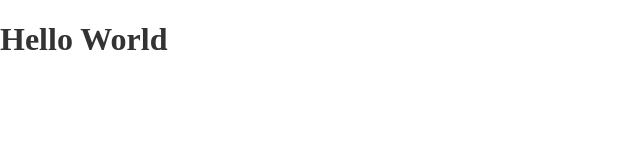
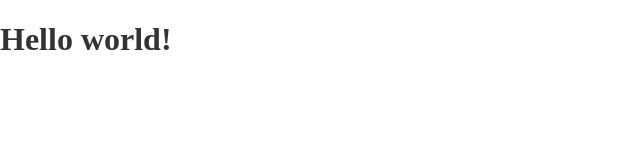
Before and after one commit to adrian2x/north-star, a React (Vite) app: page / in a window 1280 px wide. Shown: the top 160 px of the page, without its empty margins (0-640 px from the left). Built offline with nearby package versions, Linux system fonts and the light colour scheme.

Commit message:
add react router

```diff
--- a/src/app/App.tsx
+++ b/src/app/App.tsx
@@ -1,9 +1,24 @@
 import * as React from "react";
+import { Store } from "redux";
+import { Provider } from "react-redux";
+import { BrowserRouter as Router, Route } from "react-router-dom";
+
+import { Main } from "./components/Main";
 
 import "../styles/base.scss";
 
-export class App extends React.Component {
+export interface AppProps {
+  store: Store;
+}
+
+export class App extends React.PureComponent<AppProps, {}> {
   render() {
-    return <h1>Hello World</h1>;
+    return (
+      <Provider store={this.props.store}>
+        <Router>
+          <Route path="/" component={Main} />
+        </Router>
+      </Provider>
+    );
   }
 }
--- /dev/null
+++ b/src/app/components/Main.tsx
@@ -0,0 +1,11 @@
+import * as React from "react";
+
+export class Main extends React.PureComponent<{}> {
+  render() {
+    return (
+      <div>
+        <h1>Hello world!</h1>
+      </div>
+    );
+  }
+}
```
